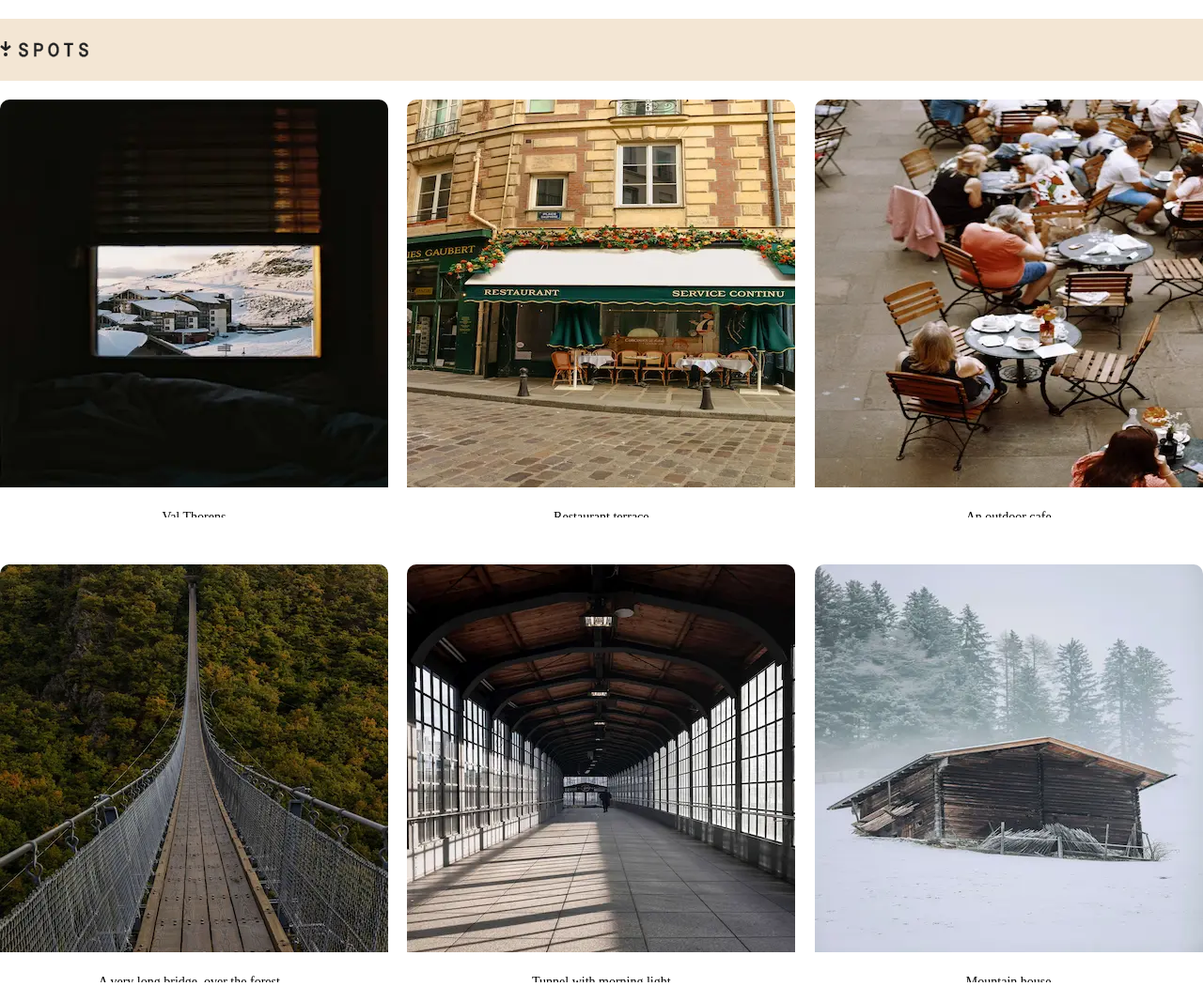
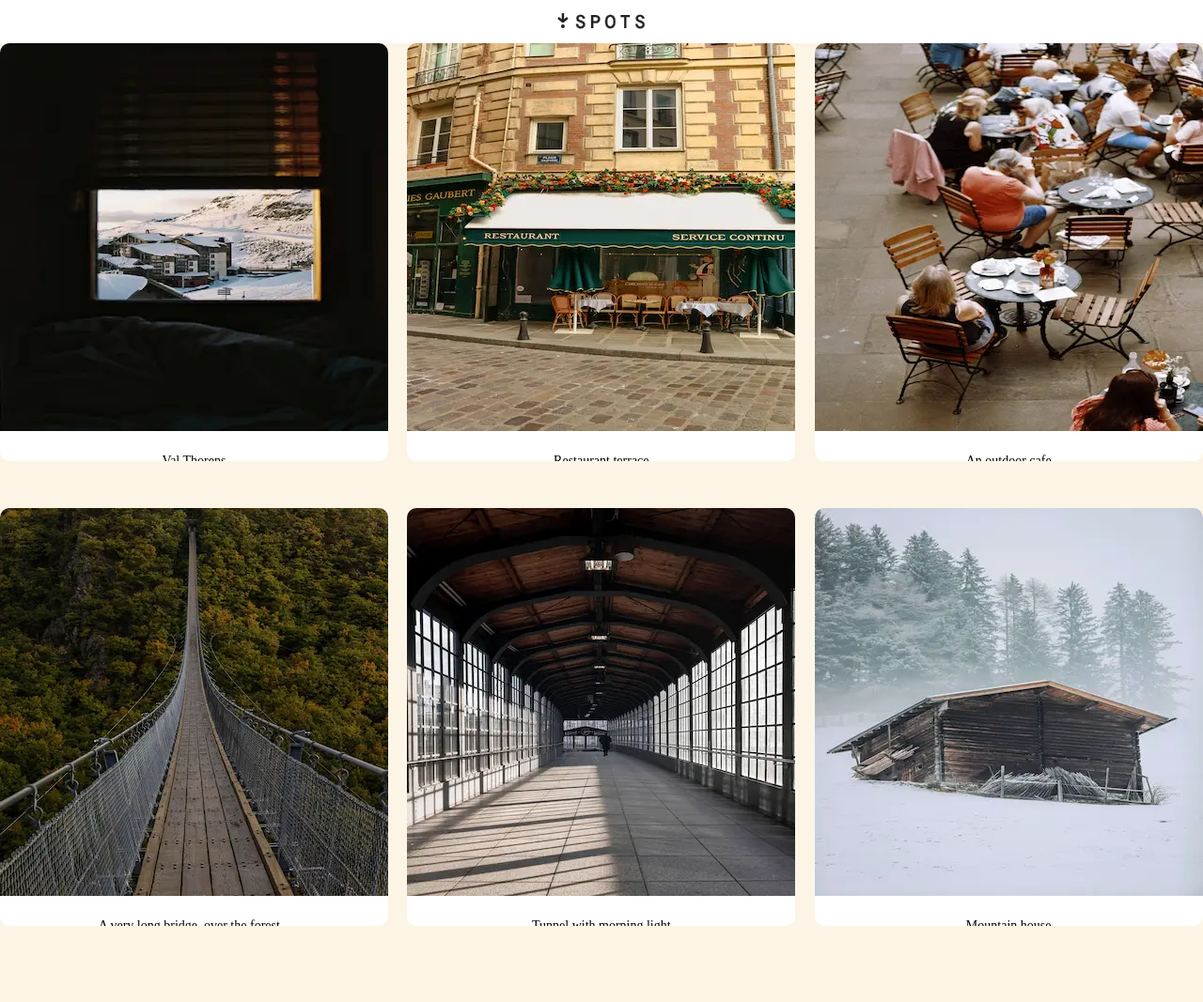
Before and after one commit to cstanfill4777/se_project_spots, a plain HTML site: page index.html in a window 1280 px wide. Shown: the top 1067 px of the page at 94% size. Drawn offline with Linux system fonts and the light colour scheme.

Commit message:
New update to project

```diff
--- a/blocks/header.css
+++ b/blocks/header.css
@@ -1,19 +1,17 @@
-/* Header
-.header {
-  background-color: #f4f4f4;
-  padding: 40px;
-  text-align: center;
-} */
-
 .header {
   display: flex;
-  justify-content: space-between;
-  align-items: center;
-  background: #f3e6d4;
-  padding: 20px;
-  margin: 20px;
-  border-radius: 10px;
+  justify-content: center;
+  /*align-items: center; */
+  background: #fff;
+  padding: 10px 0;
+  /*margin: 20px;
+  border-radius: 10px; */
   width: 1280px;
+}
+
+.header__logo {
+  width: 94px;
+  height: 26px;
 }
 
 .profile {
--- a/blocks/page.css
+++ b/blocks/page.css
@@ -3,4 +3,6 @@
   align-items: center;
   justify-content: center;
   flex-direction: column;
+  background-color: #fcf5e5;
+  min-height: 100vh;
 }
```
